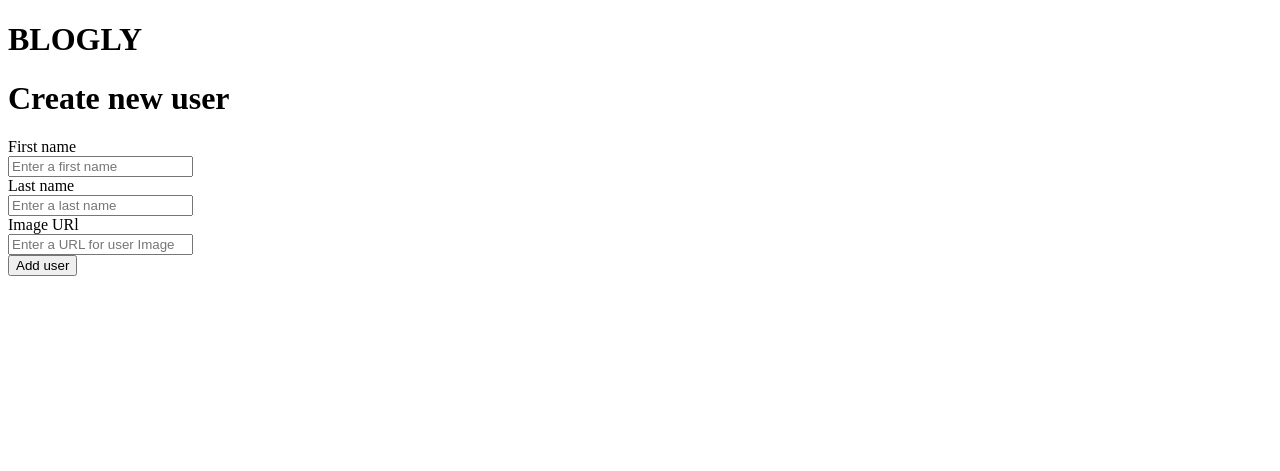
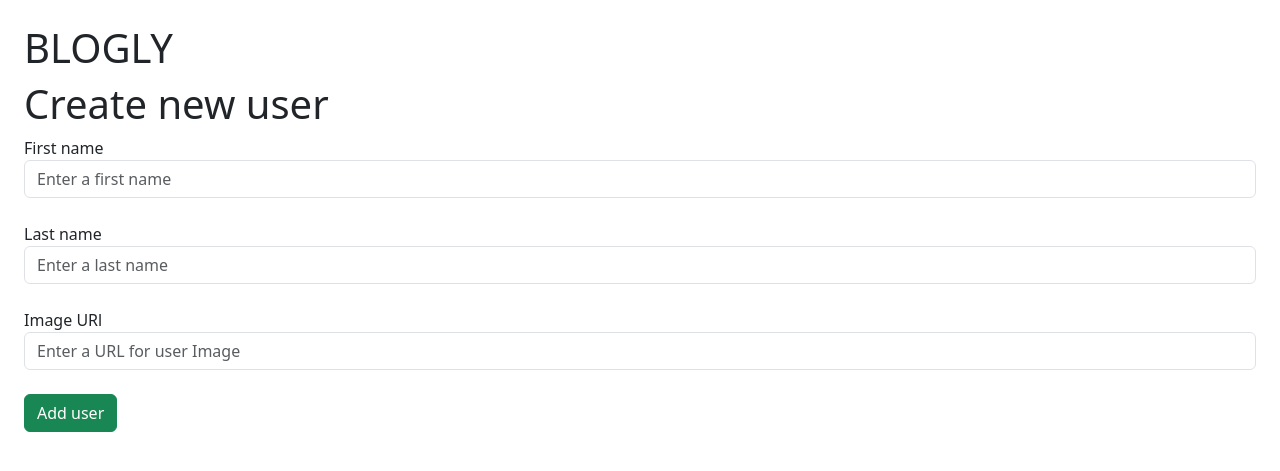
Before and after one commit to skval55/flask-blogly, a Flask app: page /users/new in a window 1280 px wide. Shown: the top 471 px of the page. Run offline with Flask 3, Linux system fonts and the light colour scheme.

Commit message:
add styling and fix image_url default aval

```diff
--- a/app.py
+++ b/app.py
@@ -41,8 +41,12 @@
     """add new user and redirect ro list"""
 
     first_name = request.form['first_name']
+    if first_name == "":
+        return redirect('/users')
     last_name = request.form['last_name']
     image_url = request.form['image_url']
+    if image_url == "":
+        image_url = None
 
     user = User (first_name=first_name, last_name=last_name, image_url=image_url)
     db.session.add(user)
@@ -55,8 +59,6 @@
     """list users on page with button to add user"""
 
     user = User.query.get_or_404(user_id)
-    if user.image_url == "":
-        user.image_url = 'https://icon-library.com/images/image-missing-icon/image-missing-icon-15.jpg'
     return render_template("user_profile.html", user=user )
 
 @app.route('/users/<int:user_id>/edit')
--- a/models.py
+++ b/models.py
@@ -25,4 +25,3 @@
     last_name = db.Column(db.String(20),
                     nullable=False)
     image_url = db.Column(db.Text, nullable=False, default=default_img)
-    # image_url = db.Column(db.Text, nullable=False, default="https://icon-library.com/images/image-missing-icon/image-missing-icon-15.jpg")
--- a/templates/base.html
+++ b/templates/base.html
@@ -7,9 +7,11 @@
     <meta name="viewport" content="width=device-width, initial-scale=1.0">
     <title>{% block title %}TITLE GOES HERE{% endblock %}</title>
     <link rel="stylesheet" href="../static/app.css">
+    <link href="https://cdn.jsdelivr.net/npm/bootstrap@5.3.0-alpha1/dist/css/bootstrap.min.css" rel="stylesheet"
+        integrity="sha384-GLhlTQ8iRABdZLl6O3oVMWSktQOp6b7In1Zl3/Jr59b6EGGoI1aFkw7cmDA6j6gD" crossorigin="anonymous">
 </head>
 
-<body>
+<body class="m-4">
     <h1>BLOGLY</h1>
     {% block content %}BODY CONTENT GOES HERE{% endblock %}
 </body>
--- a/templates/new_user.html
+++ b/templates/new_user.html
@@ -8,12 +8,13 @@
 
 <form action="/users/new" method="POST">
     <label for="first_name">First name</label><br>
-    <input type="text" name="first_name" id="first_name" placeholder="Enter a first name"><br>
+    <input class="form-control" type="text" name="first_name" id="first_name" placeholder="Enter a first name"><br>
     <label for="last_name">Last name</label><br>
-    <input type="text" name="last_name" id="last_name" placeholder="Enter a last name"><br>
+    <input class="form-control" type="text" name="last_name" id="last_name" placeholder="Enter a last name"><br>
     <label for="image_url">Image URl</label><br>
-    <input type="text" name="image_url" id="image_url" placeholder="Enter a URL for user Image"><br>
-    <button type="submit">Add user</button>
+    <input class="form-control" type="text" name="image_url" id="image_url"
+        placeholder="Enter a URL for user Image"><br>
+    <button class="btn btn-success" type="submit">Add user</button>
 </form>
 
 {% endblock %}
--- a/templates/user_profile.html
+++ b/templates/user_profile.html
@@ -8,9 +8,9 @@
 
 <h2>{{user.first_name}} {{user.last_name}}</h2>
 
-<a href="/users/{{user.id}}/edit">edit</a>
+<a class="btn btn-info m-2" href="/users/{{user.id}}/edit">edit</a>
 <form action="/users/{{user.id}}/delete" method="POST">
-    <button type="submit">delete</button>
+    <button class="btn btn-danger" type="submit">delete</button>
 </form>
 
 
--- a/templates/users.html
+++ b/templates/users.html
@@ -6,10 +6,10 @@
 
 <ul>
     {% for user in users %}
-    <li><a href='/users/{{user.id}}''>{{user.first_name}} {{user.last_name}}</a></li>
+    <li><a href='/users/{{user.id}}' class="text-decoration-none">{{user.first_name}} {{user.last_name}}</a></li>
     {% endfor %}
 </ul>
 
-<a href="/users/new">Add User</a>
+<a href="/users/new" class="btn btn-info">Add User</a>
 
 {% endblock %}
```
Also changed, not shown: templates/edit_user.html (+6 -5 lines), test_flask.py (+4 -4 lines).
